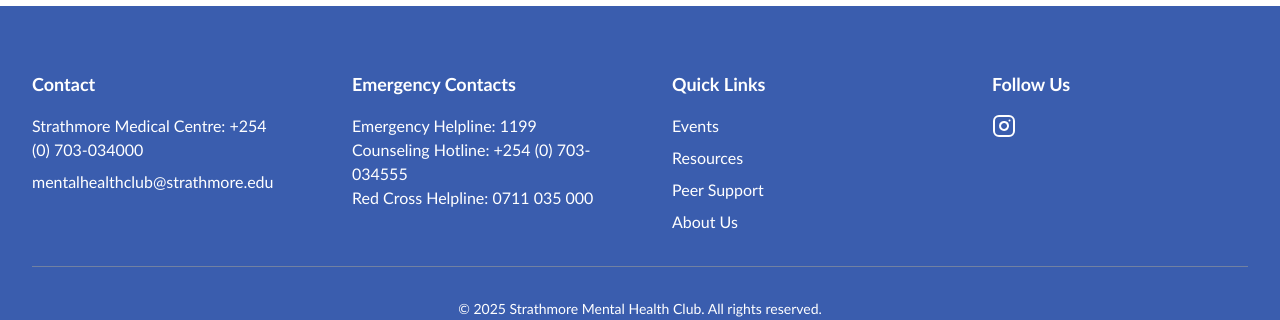
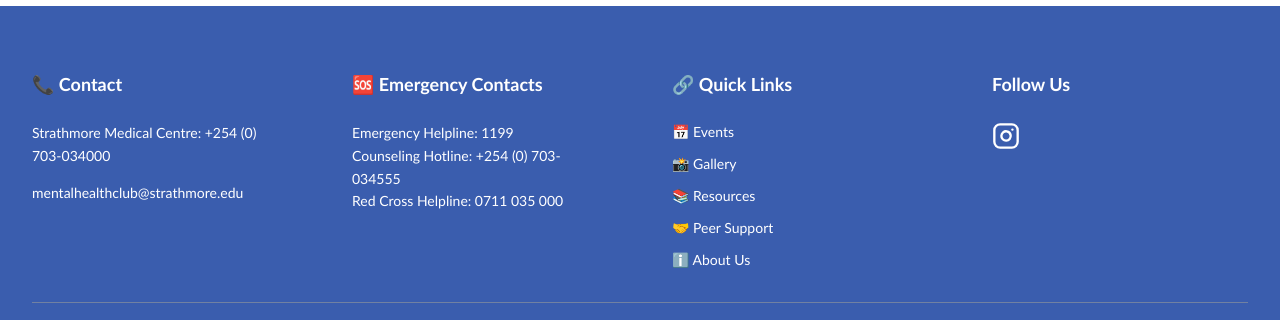
Before and after one commit to Mutarura/SU-Mental-Health-Club, a Next.js app: page / in a window 1280 px wide. Shown: the part 2626-2946 px from the top of the page. Built offline with nearby package versions, Linux system fonts and the light colour scheme; no server answers; the database is empty.

Commit message:
completionId: cgen-ab38bc3320f44fe8a10fff58a511bfdb
cgen-ab38bc3320f44fe8a10fff58a511bfdb

```diff
--- a/src/components/layout/Footer.tsx
+++ b/src/components/layout/Footer.tsx
@@ -56,52 +56,57 @@ export default function Footer() {
     <footer className="bg-su-blue text-white py-16 mt-16">
       <div className="max-w-7xl mx-auto px-4 sm:px-6 lg:px-8">
         <div className="grid grid-cols-1 md:grid-cols-4 gap-12 lg:gap-16">
-          <div>
-            <h3 className="text-lg font-semibold mb-4">Contact</h3>
-            <p className="mb-2">{data.med_centre_contact}</p>
-            <p className="mb-2">
-              <a href={`mailto:${data.club_email}`} className="hover:text-su-gold">
+          <div className="space-y-3">
+            <h3 className="text-lg font-semibold mb-6">📞 Contact</h3>
+            <p className="text-sm leading-relaxed">{data.med_centre_contact}</p>
+            <p>
+              <a href={`mailto:${data.club_email}`} className="text-sm hover:text-su-gold transition-colors">
                 {data.club_email}
               </a>
             </p>
           </div>
 
-          <div>
-            <h3 className="text-lg font-semibold mb-4">Emergency Contacts</h3>
-            <p className="mb-2" dangerouslySetInnerHTML={{ __html: data.emergency_numbers }}></p>
+          <div className="space-y-3">
+            <h3 className="text-lg font-semibold mb-6">🆘 Emergency Contacts</h3>
+            <p className="text-sm leading-relaxed" dangerouslySetInnerHTML={{ __html: data.emergency_numbers }}></p>
           </div>
 
-          <div>
-            <h3 className="text-lg font-semibold mb-4">Quick Links</h3>
-            <ul className="space-y-2">
+          <div className="space-y-3">
+            <h3 className="text-lg font-semibold mb-6">🔗 Quick Links</h3>
+            <ul className="space-y-3">
               <li>
-                <Link href="/events" className="hover:text-su-gold">
-                  Events
+                <Link href="/events" className="text-sm hover:text-su-gold transition-colors flex items-center">
+                  📅 Events
                 </Link>
               </li>
               <li>
-                <Link href="/resources" className="hover:text-su-gold">
-                  Resources
+                <Link href="/gallery" className="text-sm hover:text-su-gold transition-colors flex items-center">
+                  📸 Gallery
                 </Link>
               </li>
               <li>
-                <Link href="/peer-support" className="hover:text-su-gold">
-                  Peer Support
+                <Link href="/resources" className="text-sm hover:text-su-gold transition-colors flex items-center">
+                  📚 Resources
                 </Link>
               </li>
               <li>
-                <Link href="/about" className="hover:text-su-gold">
-                  About Us
+                <Link href="/peer-support" className="text-sm hover:text-su-gold transition-colors flex items-center">
+                  🤝 Peer Support
+                </Link>
+              </li>
+              <li>
+                <Link href="/about" className="text-sm hover:text-su-gold transition-colors flex items-center">
+                  ℹ️ About Us
                 </Link>
               </li>
             </ul>
           </div>
 
-          <div>
-            <h3 className="text-lg font-semibold mb-4">Follow Us</h3>
-            <div className="flex space-x-4">
-              <a href="https://www.instagram.com/su_mentalhealthclub/" target="_blank" rel="noopener noreferrer" className="hover:text-su-gold">
-                <svg xmlns="http://www.w3.org/2000/svg" width="24" height="24" viewBox="0 0 24 24" fill="none" stroke="currentColor" strokeWidth="2" strokeLinecap="round" strokeLinejoin="round" className="lucide lucide-instagram"><rect width="20" height="20" x="2" y="2" rx="5" ry="5"/><path d="M16 11.37A4 4 0 1 1 12.63 8 4 4 0 0 1 16 11.37z"/><line x1="17.5" x2="17.51" y1="6.5" y2="6.5"/></svg>
+          <div className="space-y-3">
+            <h3 className="text-lg font-semibold mb-6">Follow Us</h3>
+            <div className="flex items-center space-x-4">
+              <a href="https://www.instagram.com/su_mentalhealthclub/" target="_blank" rel="noopener noreferrer" className="hover:text-su-gold transition-colors transform hover:scale-110">
+                <svg xmlns="http://www.w3.org/2000/svg" width="28" height="28" viewBox="0 0 24 24" fill="none" stroke="currentColor" strokeWidth="2" strokeLinecap="round" strokeLinejoin="round" className="lucide lucide-instagram"><rect width="20" height="20" x="2" y="2" rx="5" ry="5"/><path d="M16 11.37A4 4 0 1 1 12.63 8 4 4 0 0 1 16 11.37z"/><line x1="17.5" x2="17.51" y1="6.5" y2="6.5"/></svg>
               </a>
             </div>
           </div>
```
